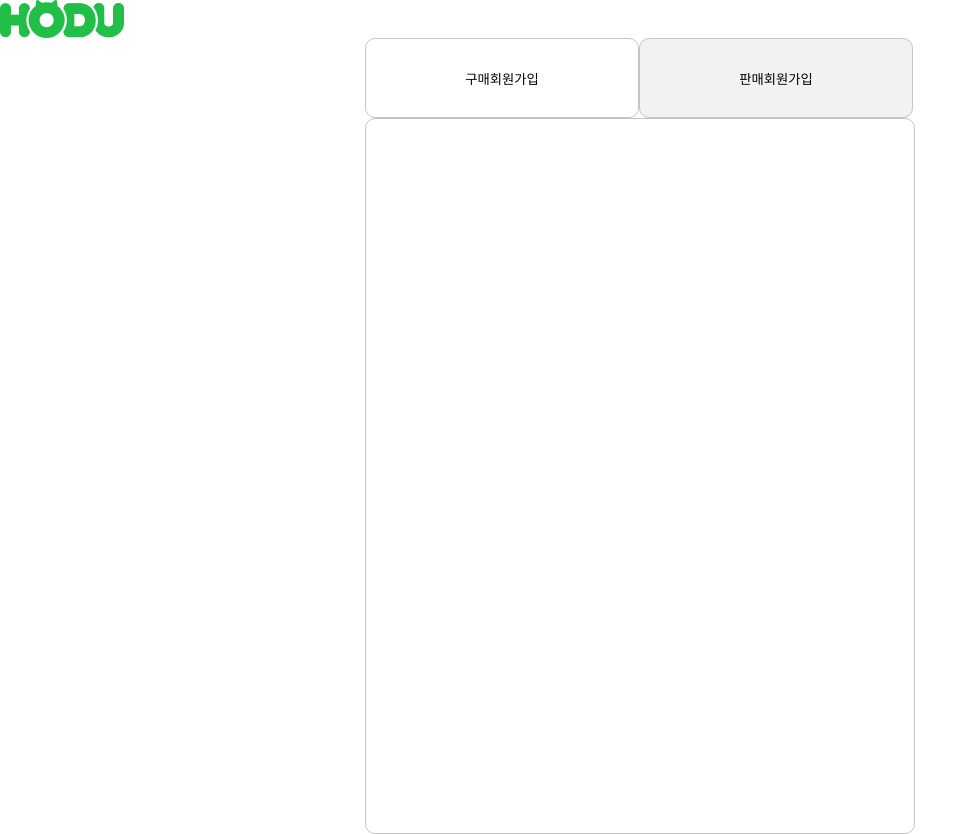
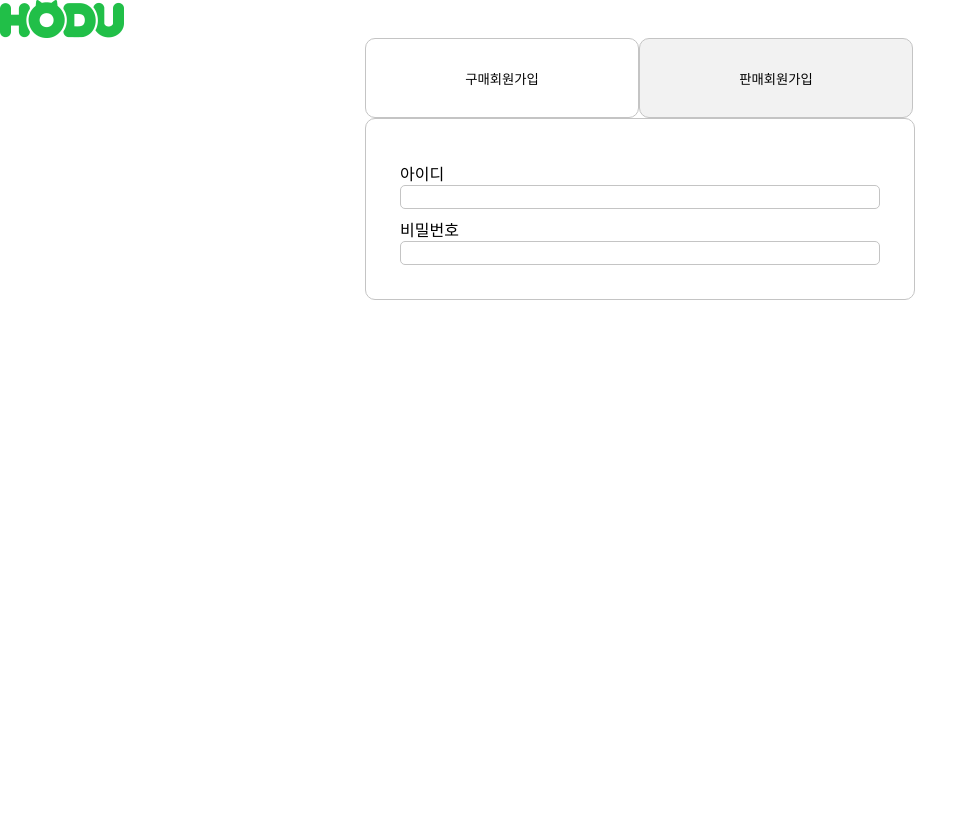
Before and after one commit to Dayhun/ReactJS, a React (Create React App) app: page / in a window 1280 px wide. Shown: the whole page, without its empty margins (0-978 px from the left). After the commit the page ends 800 px from the top, so only its background shows below. Built offline with nearby package versions, Linux system fonts and the light colour scheme; the HTML template or start-up script is replaced by a standard one.

Commit message:
Style: Join페이지

```diff
--- /dev/null
+++ b/src/components/Common/Input/index.jsx
@@ -0,0 +1,14 @@
+import { TextInputBox, TextLabel, EmailInput } from './index.style'
+
+function TextInput() {
+    return (
+        <>
+            <TextInputBox>
+                <TextLabel>아이디</TextLabel>
+                <EmailInput />
+            </TextInputBox>
+        </>
+    );
+}
+
+export default TextInput;
--- /dev/null
+++ b/src/components/Common/Input/index.style.jsx
@@ -0,0 +1,51 @@
+import styled from 'styled-components';
+
+export const TextInputBox = styled.div`
+    width: 100vw;
+    display: flex;
+    flex-direction: column;
+`;
+
+export const TextLabel = styled.label`
+    display: block;
+    font-weight: 400;
+    font-size: 16px;
+    line-height: 20px;
+    letter-spacing: 0em;
+    text-align: left;
+    margin-top: 12px;
+`;
+
+export const TextInput = styled.input.attrs({
+    type: 'text',
+    id: 'Name',
+})`
+    width: 480px;
+    font-weight: 400;
+    font-size: 16px;
+    line-height: 20px;
+    text-align: left;
+    border: 1px solid #C4C4C4;
+    border-radius: 5px;
+    ::placeholder {
+        /* color: #21BF48; */
+    }
+    &:focus {
+        border: 1px solid #21BF48
+    }
+`;
+
+export const EmailInput = styled(TextInput).attrs({
+    type: 'email',
+    id: 'loginEmail',
+})`
+    width: 100%;
+`;
+
+
+export const PassWordInput = styled(TextInput).attrs({
+    type: 'password',
+    id: 'loginPassword',
+})`
+    width: 100%;
+`;
--- a/src/components/Join/index.jsx
+++ b/src/components/Join/index.jsx
@@ -1,14 +1,18 @@
 import { JoinContainer, BuyerJoinBtn, SellerJoinBtn, JoinMain } from './index.style';
+import { TextLabel, EmailInput, PassWordInput } from '../Common/Input/index.style'
 
 function JoinMembership() {
     return (
-        <>
-            <JoinContainer>
-                <BuyerJoinBtn>구매회원가입</BuyerJoinBtn>
-                <SellerJoinBtn>판매회원가입</SellerJoinBtn>
-                <JoinMain></JoinMain>
-            </JoinContainer>
-        </>
+        <JoinContainer>
+            <BuyerJoinBtn>구매회원가입</BuyerJoinBtn>
+            <SellerJoinBtn>판매회원가입</SellerJoinBtn>
+            <form className='loginForm'>
+                <TextLabel>아이디</TextLabel>
+                <EmailInput />
+                <TextLabel>비밀번호</TextLabel>
+                <PassWordInput />
+            </form>
+        </JoinContainer>
     )
 }
 
--- a/src/components/Join/index.style.jsx
+++ b/src/components/Join/index.style.jsx
@@ -2,9 +2,13 @@ import styled from 'styled-components';
 
 export const JoinContainer = styled.section`
     width: 550px;
-    height: 776px;
     border-radius: 10px;
     margin: 0 auto;
+    .loginForm{
+        border: 1px solid #C4C4C4;
+        border-radius: 10px;
+        padding: 34px;
+    }
 `
 
 export const BuyerJoinBtn = styled.button`
--- a/src/components/Nav/index.jsx
+++ b/src/components/Nav/index.jsx
@@ -1,4 +1,4 @@
-import { LogoIcon, SearchIcon, ShoppingCartIcon, UserIcon } from '../Icon/index'
+import { LogoIcon, SearchIcon, ShoppingCartIcon, UserIcon } from '../Common/Icon'
 import { NavContainer, SearchContainer, SearchBox, NavImgContainer } from './index.style'
 
 function Nav() {
--- a/src/pages/JoinPage.jsx
+++ b/src/pages/JoinPage.jsx
@@ -1,4 +1,4 @@
-import { LogoIcon } from "../components/Icon"
+import { LogoIcon } from "../components/Common/Icon"
 import { JoinMembership } from "../components/Join"
 
 export default function Joinpage() {
```
Also changed, not shown: src/components/Common/Icon/index.jsx (renamed from src/components/Icon/index.jsx, +4 -4 lines), src/components/Common/Icon/index.style.jsx (renamed from src/components/Icon/index.style.jsx).
